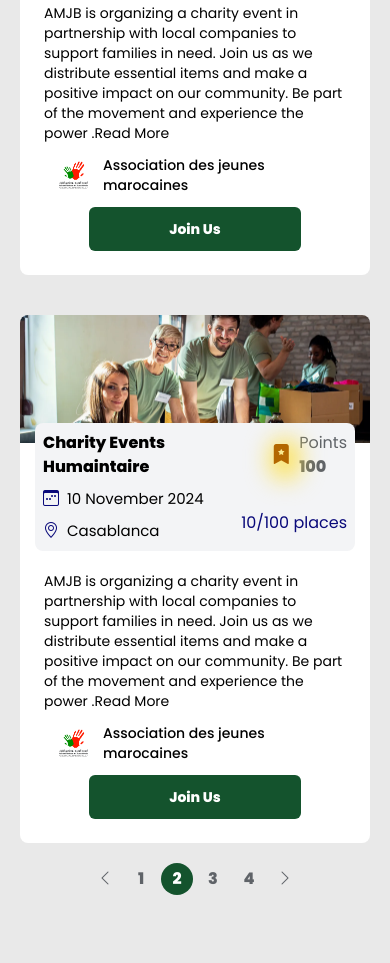
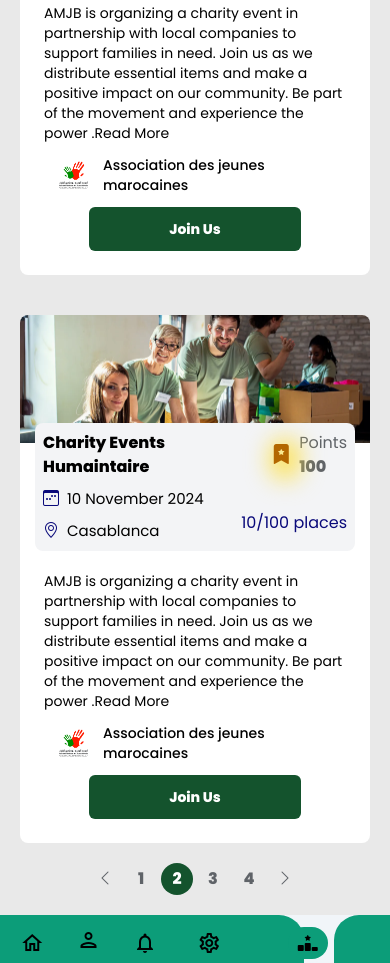
Before and after one commit to dahouzfatima/ResponsivePages, a website: page public/upcomingEvents.html in a window 390 px wide. Shown: the part 1107-2070 px from the top of the page. Before the commit the page ends 2022 px from the top, so only its background shows below. Drawn offline with nearby package versions, Linux system fonts and the light colour scheme.

Commit message:
first commit

```diff
--- a/public/upcomingEvents.html
+++ b/public/upcomingEvents.html
@@ -173,7 +173,7 @@
 
 <body class="bg-[#E9E9E9] font-[Poppins] max-w-full">
 
-    <div class="relative bg-customGreen top-2 w-[95%]  mx-auto bg-customGreen  rounded-3xl  lg:hidden flex justify-between items-center shadow-sm"
+    <div class="relative  top-2 w-[95%]  mx-auto bg-customGreen  rounded-3xl  lg:hidden flex justify-between items-center shadow-sm"
         id="menuheader">
         <button class="text-green-950 mr-4 relative left-0 ">
             <span class=" text-4xl  left-cursor-pointer ml-3 mt-1" onclick="Openbar()">
@@ -549,6 +549,7 @@
 
 
         </div>
+        <div>
             <ol class="flex justify-center gap-1 text-md text-[#5F6368] font-bold pb-5">
                 <li>
                     <a href="#"
@@ -559,7 +560,8 @@
                 </li>
 
                 <li>
-                <a href="#" class="block size-8 rounded   text-center leading-8 hover:rounded-full hover:bg-[#f5e1ce]">
+                    <a href="#"
+                        class="block size-8 rounded   text-center leading-8 hover:rounded-full hover:bg-[#f5e1ce]">
                         1
                     </a>
                 </li>
@@ -569,13 +571,15 @@
                 </li>
 
                 <li>
-                <a href="#" class="block size-8 rounded   text-center leading-8 hover:bg-[#f5e1ce] hover:rounded-full">
+                    <a href="#"
+                        class="block size-8 rounded   text-center leading-8 hover:bg-[#f5e1ce] hover:rounded-full">
                         3
                     </a>
                 </li>
 
                 <li>
-                <a href="#" class="block size-8 rounded  text-center leading-8 hover:bg-[#f5e1ce] hover:rounded-full">
+                    <a href="#"
+                        class="block size-8 rounded  text-center leading-8 hover:bg-[#f5e1ce] hover:rounded-full">
                         4
                     </a>
                 </li>
@@ -588,12 +592,50 @@
                     </a>
                 </li>
             </ol>
+        </div>
+    </div>
+    </div>
+
+    </div>
+    <div class="relative bg-customGreen fixed bottom-0 left-0 w-screen h-12 lg:hidden md:hidden sm:hidden min-[320px]:block overflow-hidden green-bar"
+        id="menuBas">
+        <div class="flex justify-around items-center pr-3 ">
+            <button class="hover:bg-slate-100 rounded-full w-10 h-8 flex justify-center items-center">
+                <span class="material-icons-outlined">
+                    home
+                </span>
+            </button>
+            <button> <span class="material-icons-outlined">
+                    person
+                </span></button>
+            <button class="hover:bg-slate-100 rounded-full w-10 h-8 flex justify-center items-center">
+                <span class="material-icons-outlined">
+                    notifications
+                </span>
+            </button>
+            <button class="hover:bg-slate-100 rounded-full w-10 h-8 flex justify-center items-center">
+                <span class="material-icons-outlined">
+                    settings
+                </span>
+            </button>
+            <div
+                class=" relative -top-2 right-0 h-14  mt-0 w-28 bg-slate-100   flex justify-center items-end menuDown-item">
+                <div class=" rounded-lg h-16 flex justify-end bg-slate-100  w-14 rounded-b-full">
+
+                    <button
+                        class=" rounded-full bg-customGreen relative top-7 right-2.5  w-10 h-8 flex justify-center items-center z-10 ">
+                        <i
+                            class="fa-solid fa-ranking-star relative  hover:bg-slate-100 rounded-full w-10 h-7 flex justify-center items-center"></i>
+                    </button>
+
+
 
                 </div>
             </div>
 
+
+
         </div>
-
 
         <script>
             city = document.getElementById("city")
```
Also changed, not shown: public/index.html (+4 -4 lines). Lines whose indentation alone changed are shown as unchanged.
